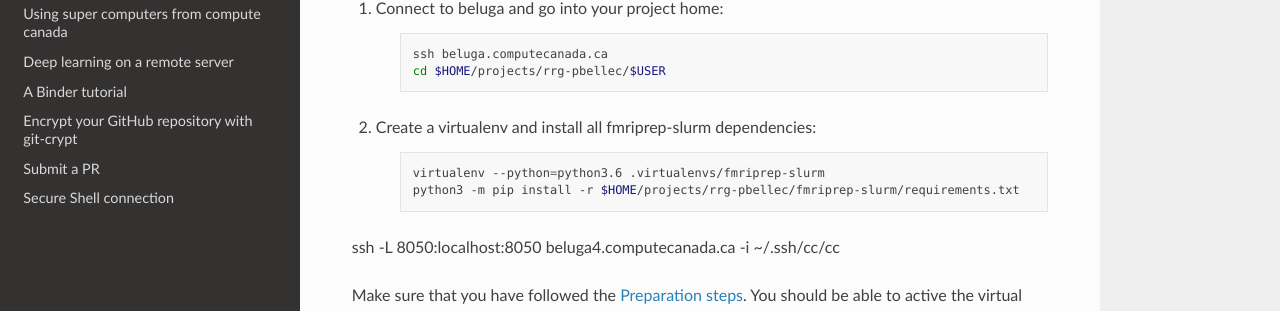
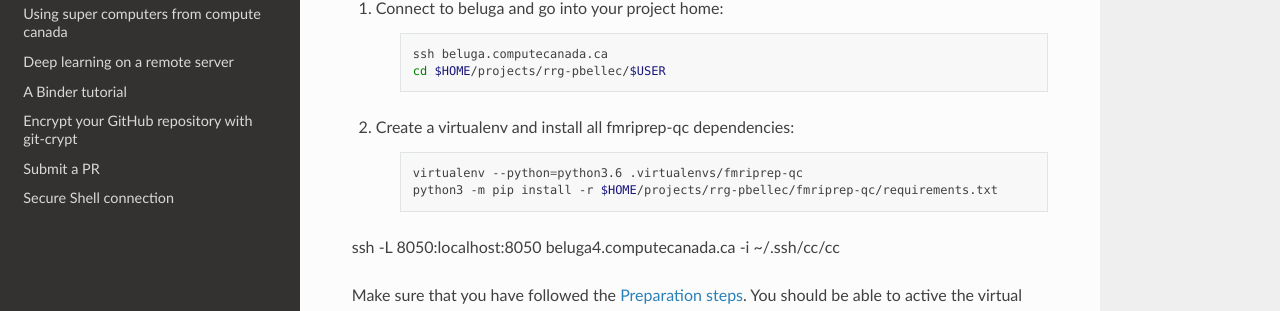
Before and after one commit to SIMEXP/lab-documentation, a Sphinx documentation site: the page built from source/giga_preprocessing/qc.rst, in a window 1280 px wide and 1055 px high. Shown: the part 467-778 px from the top of the window. Built offline with Sphinx 7.4.7 and the Read the Docs theme 2.0.0, drawn with Linux system fonts in a browser that asks for light colours.

Commit message:
1st version

```diff
--- a/source/giga_preprocessing/qc.rst
+++ b/source/giga_preprocessing/qc.rst
@@ -26,12 +26,12 @@ What will you learn ?
         ssh beluga.computecanada.ca
         cd $HOME/projects/rrg-pbellec/$USER
 
-2. Create a virtualenv and install all fmriprep-slurm dependencies:
+2. Create a virtualenv and install all fmriprep-qc dependencies:
 
     .. code:: bash
 
-        virtualenv --python=python3.6 .virtualenvs/fmriprep-slurm
-        python3 -m pip install -r $HOME/projects/rrg-pbellec/fmriprep-slurm/requirements.txt
+        virtualenv --python=python3.6 .virtualenvs/fmriprep-qc
+        python3 -m pip install -r $HOME/projects/rrg-pbellec/fmriprep-qc/requirements.txt
 
 
 
```
